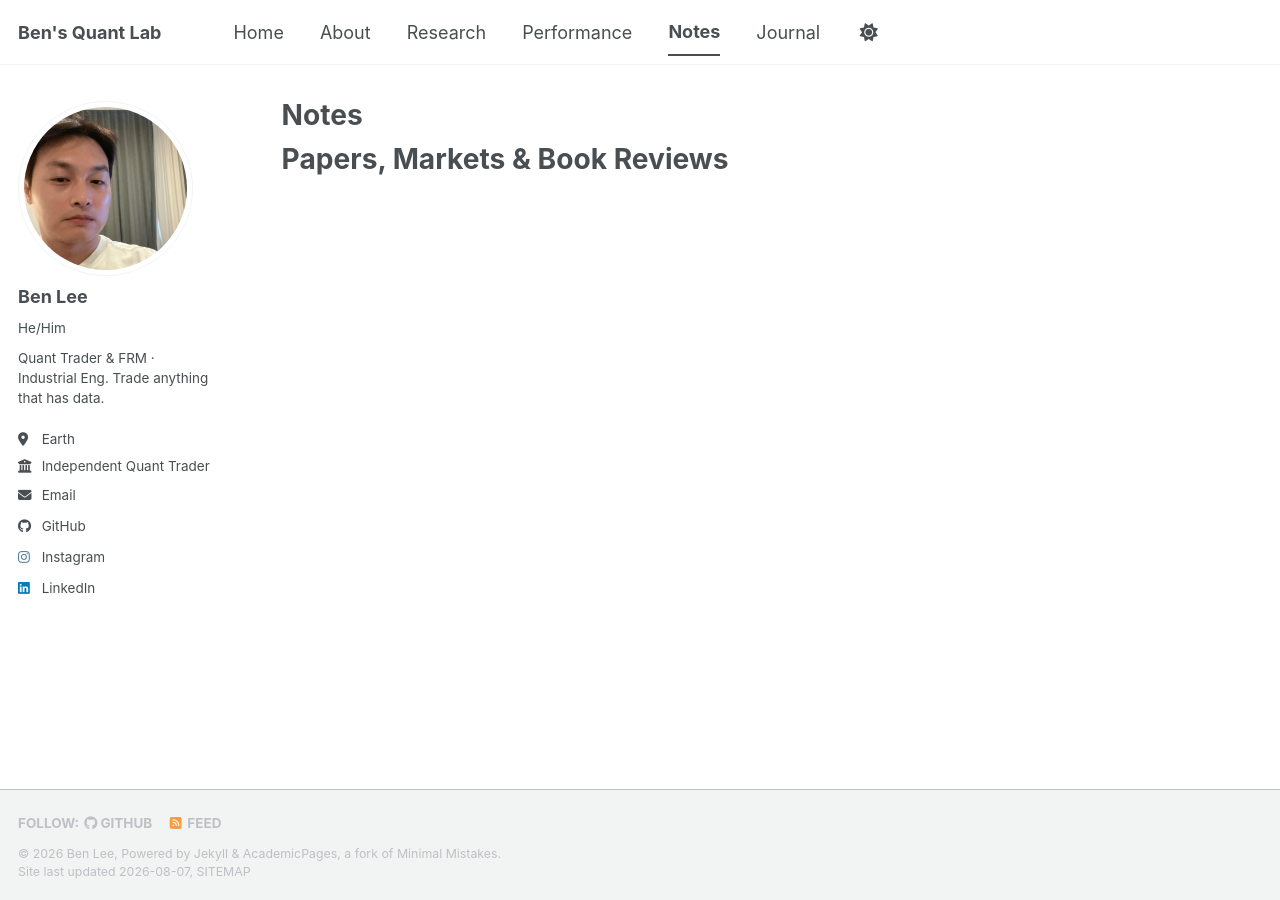
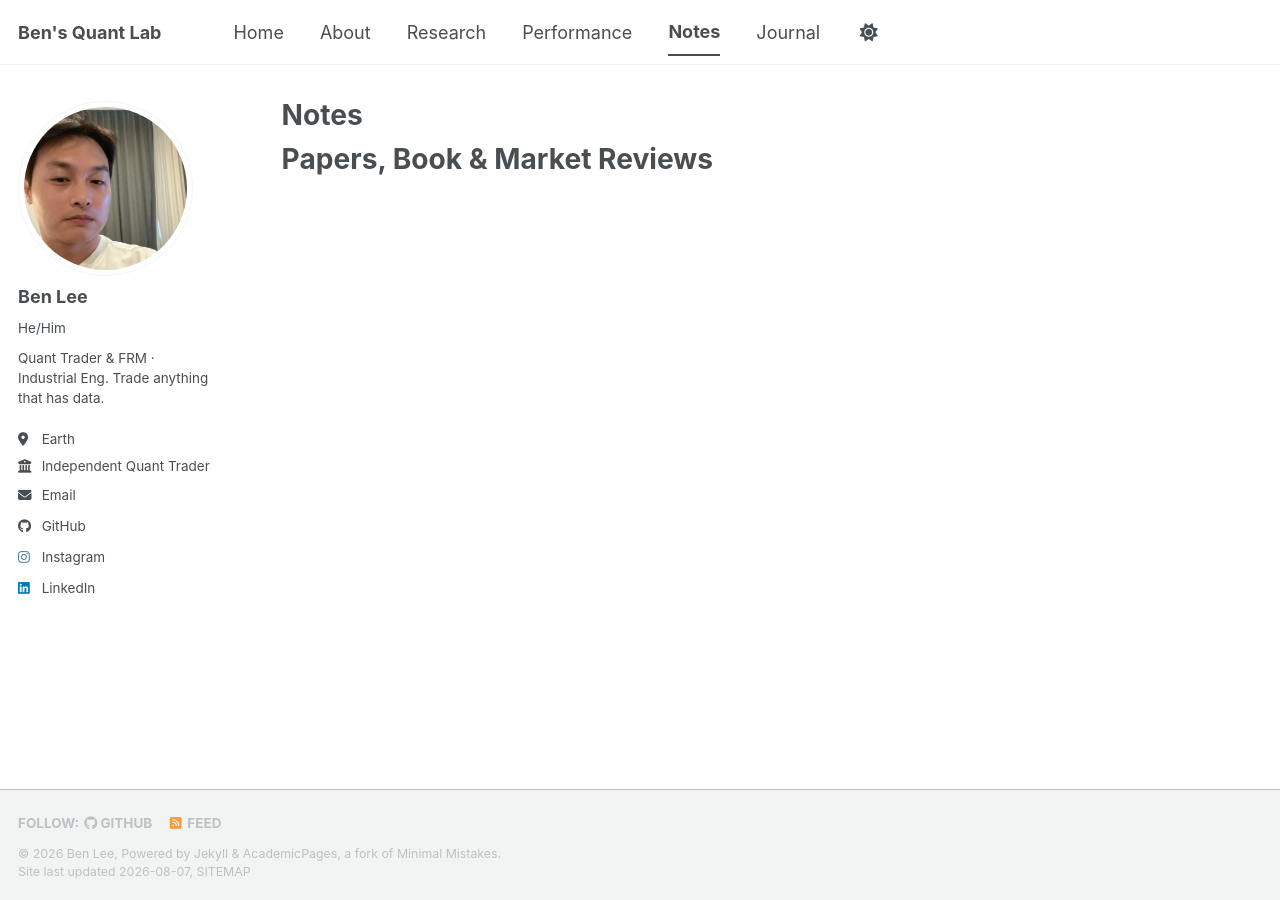
Before and after one commit to leebh1119/leebh1119.github.io, a Jekyll site: the page built from _pages/notes.md, in a window 1280 px wide. Built offline with Jekyll 4.4.1, drawn with Linux system fonts in a browser that asks for light colours; a style sheet for code colours, icons or effects is not loaded.

```diff
--- a/_pages/notes.md
+++ b/_pages/notes.md
@@ -5,4 +5,4 @@ permalink: /notes/
 author_profile: true
 ---
 
-# Papers, Markets & Book Reviews
+# Papers, Book & Market Reviews
```
